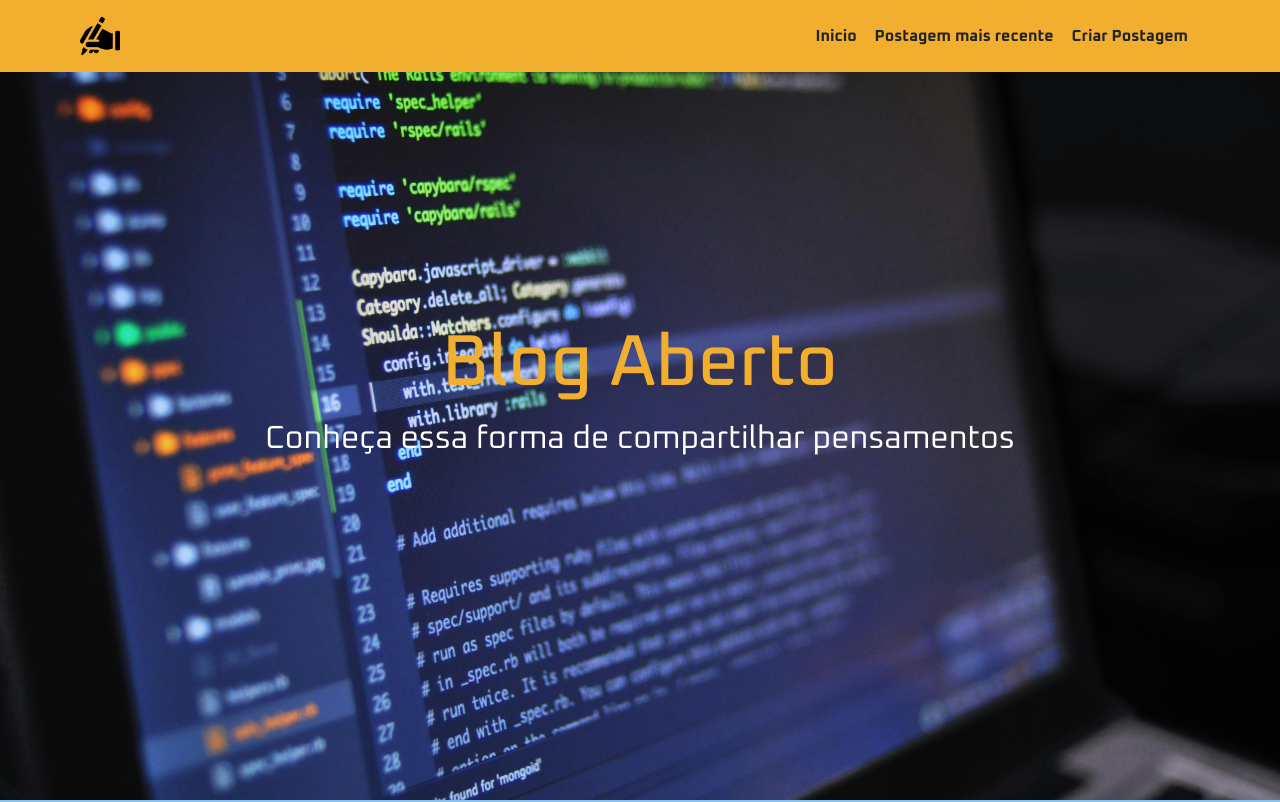
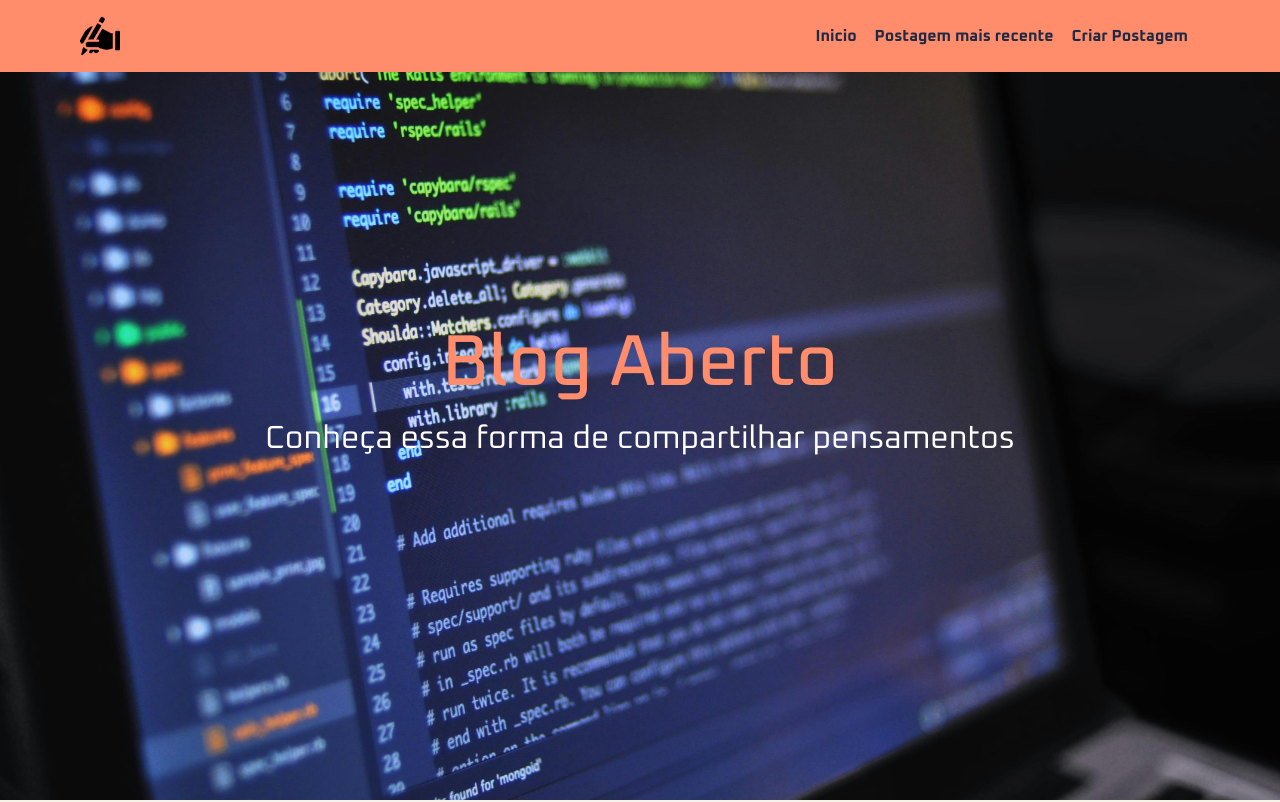
Before and after one commit to JoaquimBacevdo/BlogAberto, a plain HTML site: page index.html in a window 1280 px wide. Shown: the top 802 px of the page. Drawn offline with nearby package versions, Linux system fonts and the light colour scheme.

Commit message:
Update site color palette

```diff
--- a/style.css
+++ b/style.css
@@ -2,10 +2,10 @@
 @import url('https://fonts.googleapis.com/css2?family=Nerko+One&family=Oxanium:wght@200..800&family=Roboto:ital,wght@0,100;0,300;0,400;0,500;0,700;0,900;1,100;1,300;1,400;1,500;1,700;1,900&display=swap');
 
 :root {
-    --cor-menu: #F2AE2E;
-    --cor-textos: #362D73;
-    --cor-fundo: #87C5F0;
-    --roxo-claro: #49378C;
+    --cor-menu: #ff8c6b;
+    --cor-textos: #1f2a44;
+    --cor-fundo: #f7f2e8;
+    --roxo-claro: #5b6ea6;
 
     --fonte-textos: "Oxanium", serif;
     --fonte-titulos: "Oxanium", cursive;
@@ -15,6 +15,7 @@
 body {
     font-family: var(--fonte-textos);
     background-color: var(--cor-fundo);
+    color: var(--cor-textos);
     cursor: url("img/cursor.png"), auto;
 }
 
@@ -49,9 +50,13 @@ a {
     padding: 5px 2px;
 }
 
+#barra-nav .nav-link {
+    color: var(--cor-textos);
+}
+
 #barra-nav .nav-link:hover {
-    color: #000;
-    background-color: rgba(255, 255, 255, 0.5);
+    color: #111827;
+    background-color: rgba(255, 255, 255, 0.7);
     text-decoration: none;
 }
 
```
